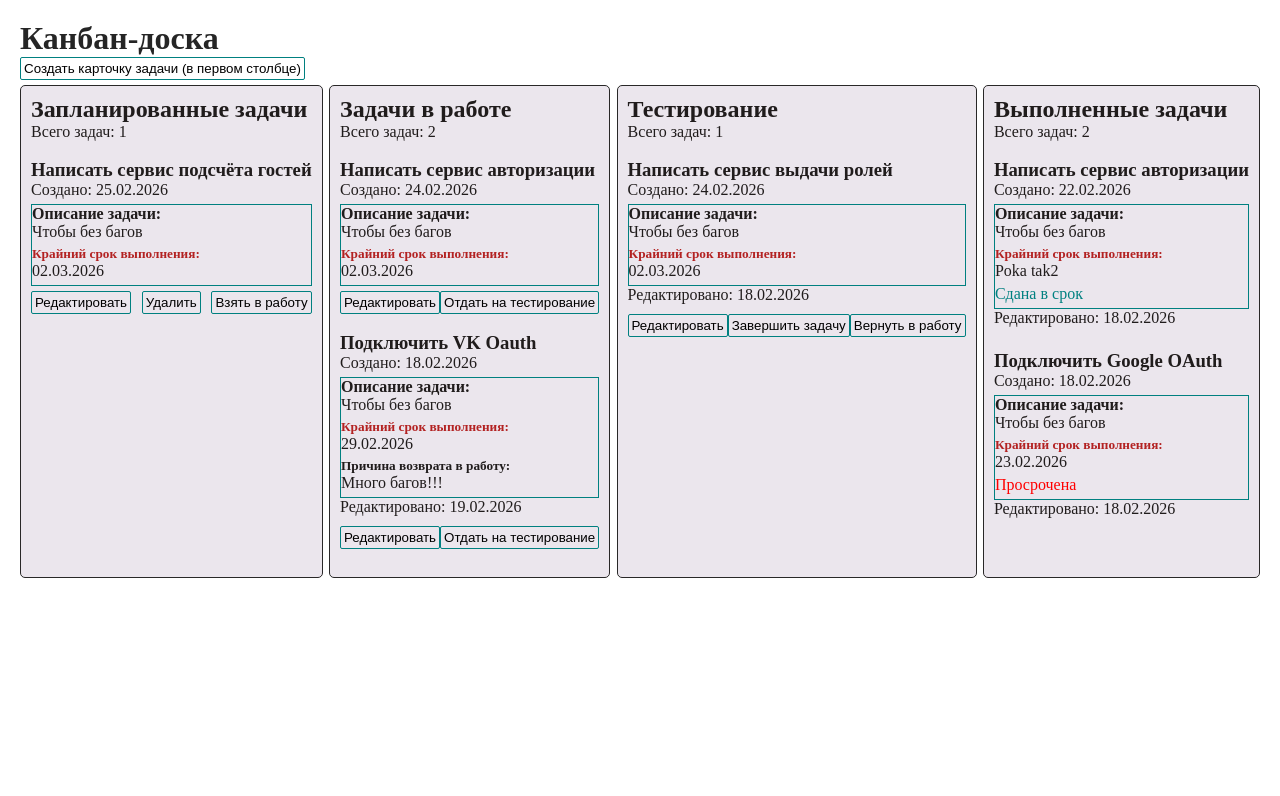
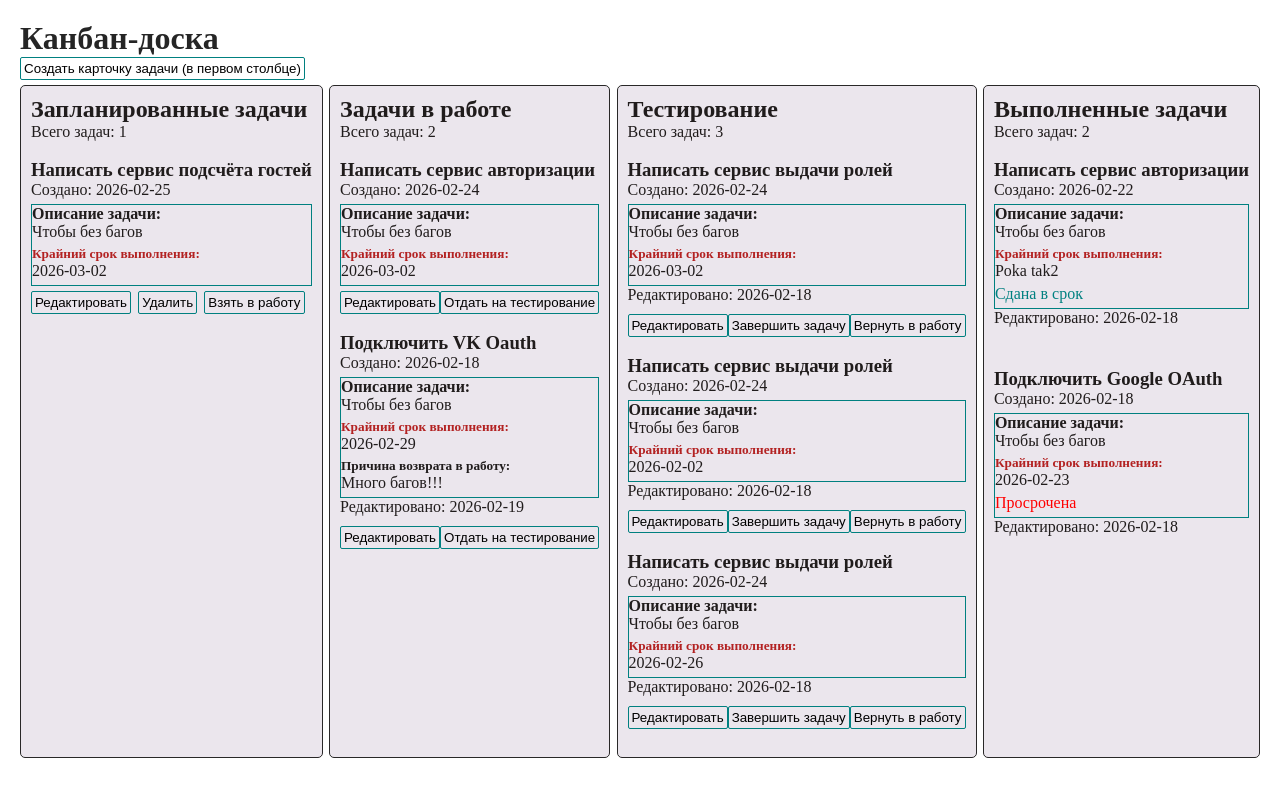
Before and after one commit to scarioneq/vue_practice_task3, a Vue app: page / in a window 1280 px wide. Shown: the top 796 px of the page. Built offline with nearby package versions, Linux system fonts and the light colour scheme.

Commit message:
При возврате карточки в работу теперь можно указать причину возврата, при завершении карточки добавлена логика проверки просрочен ли дедлайн.

```diff
--- a/src/App.vue
+++ b/src/App.vue
@@ -57,6 +57,7 @@
         :cards="cards"
         @deleteCardEvent="deleteCard"
         @editCardEvent="editCard"
+        @editColumnEvent="editCardColumn"
     />
 
   </div>
@@ -89,8 +90,8 @@ export default {
           //boolean
           deadlineExpired: '',
           //date
-          deadlineDate: '02.03.2026',
-          createdAt: '25.02.2026',
+          deadlineDate: '2026-03-02',
+          createdAt: '2026-02-25',
           updatedAt: '',
         },
         {
@@ -100,8 +101,8 @@ export default {
           textTask: 'Чтобы без багов',
           reasonForReturn: '',
           deadlineExpired: '',
-          deadlineDate: '02.03.2026',
-          createdAt: '24.02.2026',
+          deadlineDate: '2026-03-02',
+          createdAt: '2026-02-24',
           updatedAt: '',
         },
         {
@@ -111,9 +112,9 @@ export default {
           textTask: 'Чтобы без багов',
           reasonForReturn: '',
           deadlineExpired: '',
-          deadlineDate: '02.03.2026',
-          createdAt: '24.02.2026',
-          updatedAt: '18.02.2026',
+          deadlineDate: '2026-03-02',
+          createdAt: '2026-02-24',
+          updatedAt: '2026-02-18',
         },
         {
           id: 4,
@@ -123,8 +124,8 @@ export default {
           reasonForReturn: '',
           deadlineExpired: false,
           deadlineDate: 'Poka tak2',
-          createdAt: '22.02.2026',
-          updatedAt: '18.02.2026',
+          createdAt: '2026-02-22',
+          updatedAt: '2026-02-18',
         },
         {
           id: 5,
@@ -133,9 +134,9 @@ export default {
           textTask: 'Чтобы без багов',
           reasonForReturn: '',
           deadlineExpired: true,
-          deadlineDate: '23.02.2026',
-          createdAt: '18.02.2026',
-          updatedAt: '18.02.2026',
+          deadlineDate: '2026-02-23',
+          createdAt: '2026-02-18',
+          updatedAt: '2026-02-18',
         },
         {
           id: 6,
@@ -144,9 +145,31 @@ export default {
           textTask: 'Чтобы без багов',
           reasonForReturn: 'Много багов!!!',
           deadlineExpired: '',
-          deadlineDate: '29.02.2026',
-          createdAt: '18.02.2026',
-          updatedAt: '19.02.2026',
+          deadlineDate: '2026-02-29',
+          createdAt: '2026-02-18',
+          updatedAt: '2026-02-19',
+        },
+        {
+          id: 7,
+          title: 'Написать сервис выдачи ролей',
+          column: 3,
+          textTask: 'Чтобы без багов',
+          reasonForReturn: '',
+          deadlineExpired: '',
+          deadlineDate: '2026-02-02',
+          createdAt: '2026-02-24',
+          updatedAt: '2026-02-18',
+        },
+        {
+          id: 8,
+          title: 'Написать сервис выдачи ролей',
+          column: 3,
+          textTask: 'Чтобы без багов',
+          reasonForReturn: '',
+          deadlineExpired: '',
+          deadlineDate: '2026-02-26',
+          createdAt: '2026-02-24',
+          updatedAt: '2026-02-18',
         },
 
       ]
@@ -159,7 +182,7 @@ export default {
       const month = (d.getMonth() + 1).toString().padStart(2, '0');
       const year = d.getFullYear();
 
-      return `${day}.${month}.${year}`;
+      return `${year}-${month}-${day}`;
     },
 
     createCard() {
@@ -192,6 +215,23 @@ export default {
       data.cardEdit.title = ''
       data.cardEdit.taskText = ''
       data.cardEdit.deadlineDate = ''
+    },
+    editCardColumn(data) {
+
+      if ((data.editNumColumn === 2 && data.cardEdit.reasonForReturn) || data.editNumColumn === 4) {
+        this.cards[data.card.id-1].column = data.editNumColumn
+        this.cards[data.card.id-1].reasonForReturn = data.cardEdit.reasonForReturn
+      } else {
+        alert("Заполните причину возврата карточки в работу")
+      }
+      if (data.editNumColumn === 4) {
+        const deadline = new Date(data.card.deadlineDate);
+        const today = new Date(this.formatDate());
+
+        this.cards[data.card.id-1].column = data.editNumColumn
+        this.cards[data.card.id-1].deadlineExpired = deadline < today;
+
+      }
     }
   },
 }
--- a/src/components/Board.vue
+++ b/src/components/Board.vue
@@ -15,6 +15,7 @@
         title="Тестирование"
         :cards="cards.filter(card => card.column === 3)"
         @editCardEvent="$emit('editCardEvent', $event)"
+        @editColumnEvent="$emit('editColumnEvent', $event)"
 
     />
     <Column
--- a/src/components/Card.vue
+++ b/src/components/Card.vue
@@ -23,7 +23,7 @@
       <div class="form-inline-card btn-card">
         <button
             @click="showInputEdit = true"
-            v-if="(card.column === 1 || card.column === 2 || card.column === 3) && showInputEdit === false"
+            v-if="(card.column === 1 || card.column === 2 || card.column === 3) && showInputEdit === false && showInputReasonForReturn === false"
         >
           Редактировать</button>
         <input
@@ -76,22 +76,37 @@
         Взять в работу</button>
       <button
           v-if="card.column === 2 && showInputEdit === false"
-          @click="card.column=3"
+          @click="card.column=3; card.reasonForReturn = ''"
       >
         Отдать на тестирование
       </button>
       <button
-          v-if="card.column === 3 && showInputEdit === false"
-          @click="card.column=4"
+          v-if="card.column === 3 && showInputEdit === false && showInputReasonForReturn === false"
+          @click="editColumn(4)"
       >
         Завершить задачу
       </button>
-      <button
-          v-if="card.column === 3 && showInputEdit === false"
-          @click="card.column=2"
-      >
-        Вернуть в работу
-      </button>
+      <div>
+        <button
+            v-if="card.column === 3 && showInputEdit === false && showInputReasonForReturn === false"
+            @click="[showInputReasonForReturn = true]"
+
+        >
+          Вернуть в работу
+        </button>
+        <button
+            v-if="showInputReasonForReturn === true"
+            @click="[editColumn(2), showInputReasonForReturn = false]"
+        >Вернуть в работу</button>
+        <br>
+        <input
+            v-if="showInputReasonForReturn === true"
+            type="text"
+            placeholder="Причина возврата в работу"
+            v-model="cardEdit.reasonForReturn"
+        >
+      </div>
+
     </div>
 
   </div>
@@ -108,10 +123,13 @@ export default {
   data() {
     return {
       showInputEdit: false,
+      showInputReasonForReturn: false,
       cardEdit : {
         title: '',
         textTask: '',
         deadlineDate: '',
+        column: '',
+        reasonForReturn: ''
       },
     }
   },
@@ -134,6 +152,14 @@ export default {
       this.$emit('editCardEvent', {
         card: this.card,
         cardEdit: this.cardEdit
+      })
+    },
+    editColumn(editNumColumn) {
+      this.$emit('editColumnEvent', {
+        card: this.card,
+        cardEdit: this.cardEdit,
+        editNumColumn: editNumColumn,
+
       })
     }
   }
--- a/src/components/Column.vue
+++ b/src/components/Column.vue
@@ -12,6 +12,7 @@
         :card="card"
         @deleteCardEvent="$emit('deleteCardEvent', $event)"
         @editCardEvent="$emit('editCardEvent', $event)"
+        @editColumnEvent="$emit('editColumnEvent', $event)"
     />
 
 
```
